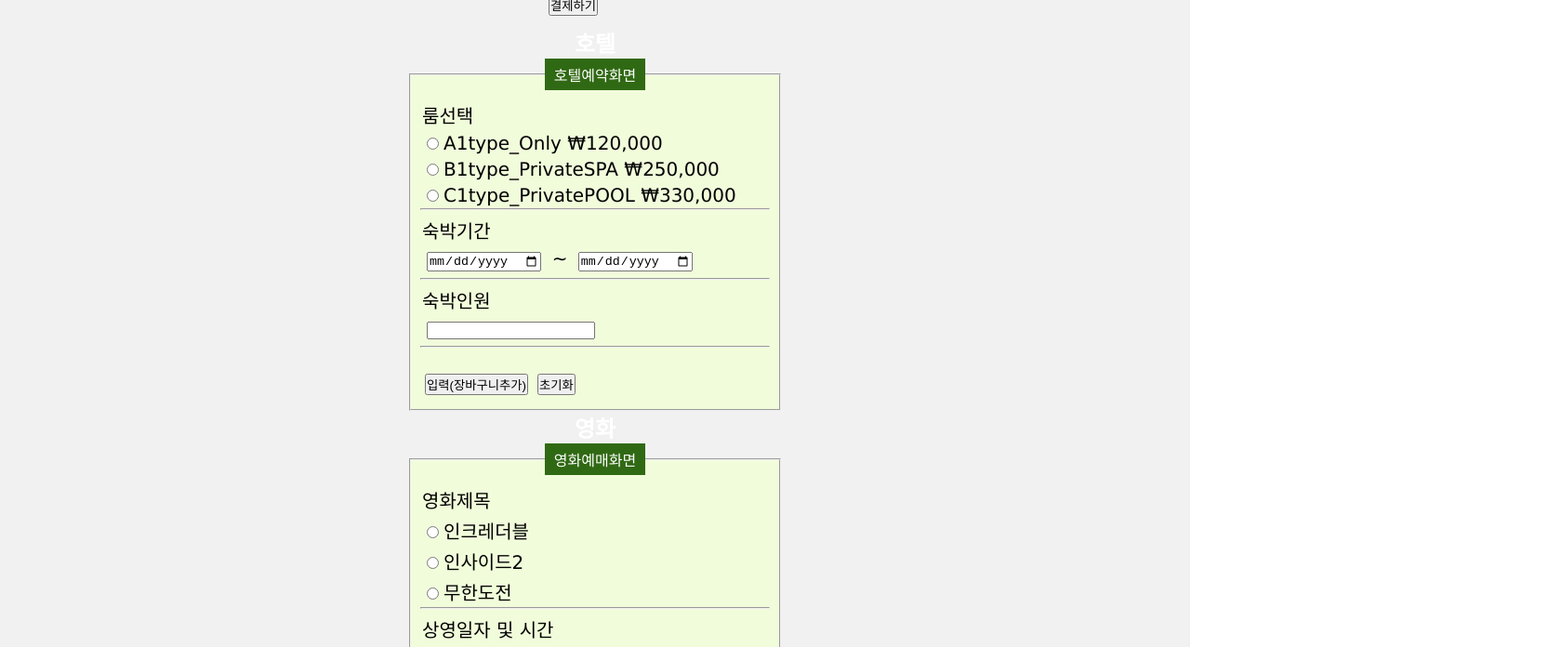
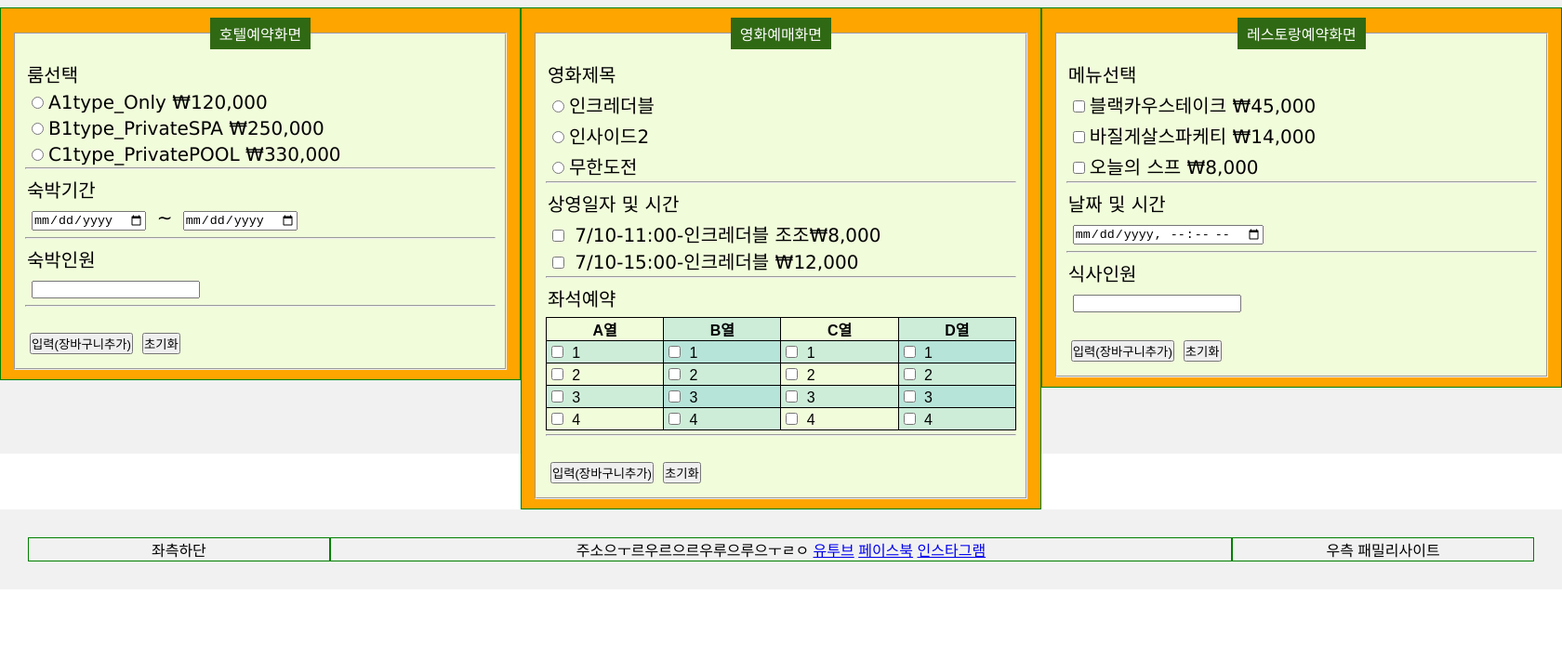
Before and after one commit to skc4365/front202407, a plain HTML site: page index.html in a window 1280 px wide. Shown: the part 342-1038 px from the top of the page at 93% size, 1680 px wide, since content can reach past the window. After the commit the page ends 976 px from the top, so only its background shows below. Drawn offline with Linux system fonts and the light colour scheme.

Commit message:
index수정

```diff
--- a/css/index.css
+++ b/css/index.css
@@ -10,17 +10,17 @@ body {
     font-family: Arial, Helvetica, sans-serif;
 }
 
-.container {
+.wrap {
 
-    width: 1280px;
-    height: 1200px;
+    width: 1680px;
+    height: 830px;
     background-color: rgb(241, 241, 241);
 }
 
 /*===== 헤더 =====*/
 header {
     width: 100%;
-    height: 150px;
+    height: 130px;
 
     background-color: #f1f1f1;
     padding: 10px;
@@ -81,41 +81,45 @@ p {
     font-size: 20px;
 }
 
-.basket{
+.basket {
 
     width: 100px;
     height: 100px;
 }
+
 section {
     width: 100%;
     top: 350px;
-    height: 800px;
+    height: 500px;
 
 
 }
 
 /* section.row {
-    display: -webkit-flex;
-    display: flex;
+    display: block;
 } */
 
-section.column {
-    float: left;
-    width: 400px;
+
+.column {
+    float: none;
+    /* display: block; */
+    width: auto;
+
+
 
     /* display: inline-block; */
     /* -webkit-flex: 1;
     -ms-flex: 1;
     flex: 1; */
     padding: 10px;
-    height: 1500px;
+    /* height: 1500px; */
 
     /* Should be removed. Only for demonstration */
     border: 1px solid green;
 }
 
 fieldset {
-    width: 400px;
+    width: 530px;
     padding: 10px;
     background-color: #f1fcdb;
 }
@@ -149,7 +153,8 @@ th:nth-child(even),
 td:nth-child(even) {
     background-color: rgba(150, 212, 212, 0.4);
 }
-hr{
+
+hr {
     margin-bottom: 5px;
 }
 
@@ -179,9 +184,10 @@ footer>div.footerRight {
     flex: 1;
 }
 
-@media (max-width: 600px) {
-    .row {
-        -webkit-flex-direction: column;
-        flex-direction: column;
+@media screen and (min-width:480px) {
+    .column  {
+        float: left;
+        width: 33.33%;
+        background-color: orange;
     }
 }
--- a/index.html
+++ b/index.html
@@ -9,7 +9,7 @@
 </head>
 
 <body>
-    <div class="container">
+    <div class="wrap">
         <header>
             <div class="logo">
 
@@ -46,7 +46,7 @@
         </div>
         <section class="row">
             <div class="column">
-                <H1>호텔</H1>
+                <!-- <H1>호텔</H1> -->
                 <form action="#">
                     <fieldset>
                         <legend>호텔예약화면</legend>
@@ -69,7 +69,7 @@
                 </form>
             </div>
             <div class="column">
-                <H1>영화</H1>
+                <!-- <H1>영화</H1> -->
                 <form action="#">
                     <fieldset>
                         <legend>영화예매화면</legend>
@@ -131,7 +131,7 @@
                 </form>
             </div>
             <div class="column">
-                <H1>레스토랑</H1>
+                <!-- <H1>레스토랑</H1> -->
                 <form action="#">
                     <fieldset>
                         <legend>레스토랑예약화면</legend>
```
Also changed, not shown: ex0716/exWinOnLoad.html (+0 -1 lines).
